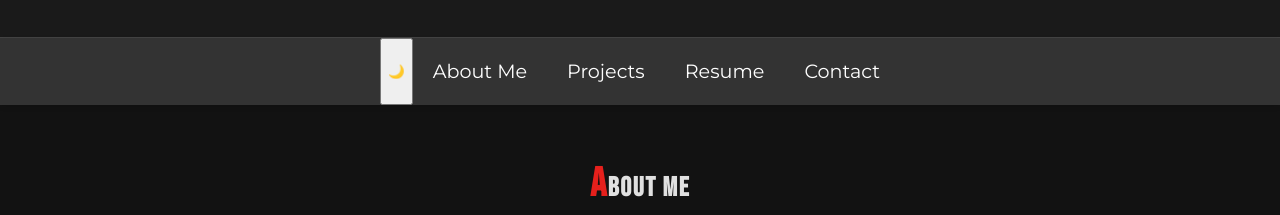
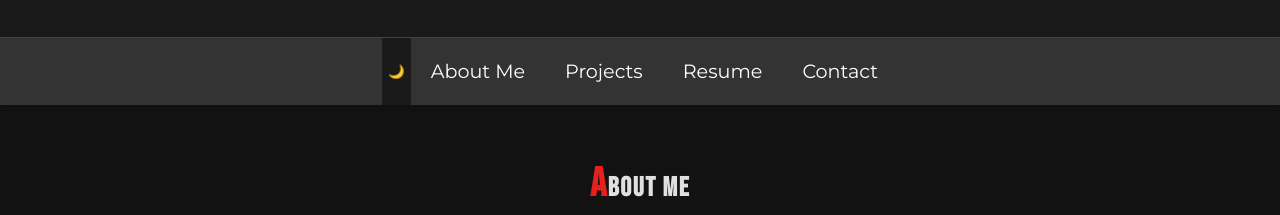
Before and after one commit to Waxter88/waxter88.github.io, a plain HTML site: page index.html in a window 1280 px wide. Both pictures are taken after a click on the button "Toggle Dark Mode". Shown: the part 209-424 px from the top of the page. Drawn offline with nearby package versions, Linux system fonts and the light colour scheme; no server answers.

Commit message:
Fix theme toggle button styling

```diff
--- a/styles.css
+++ b/styles.css
@@ -321,7 +321,7 @@ footer p {
     text-align: center;
 }
 
-button #theme-toggle {
+button #theme-toggle, #theme-toggle {
     background: none;
     background-color: #1a1a1a;
     border: none;
```
